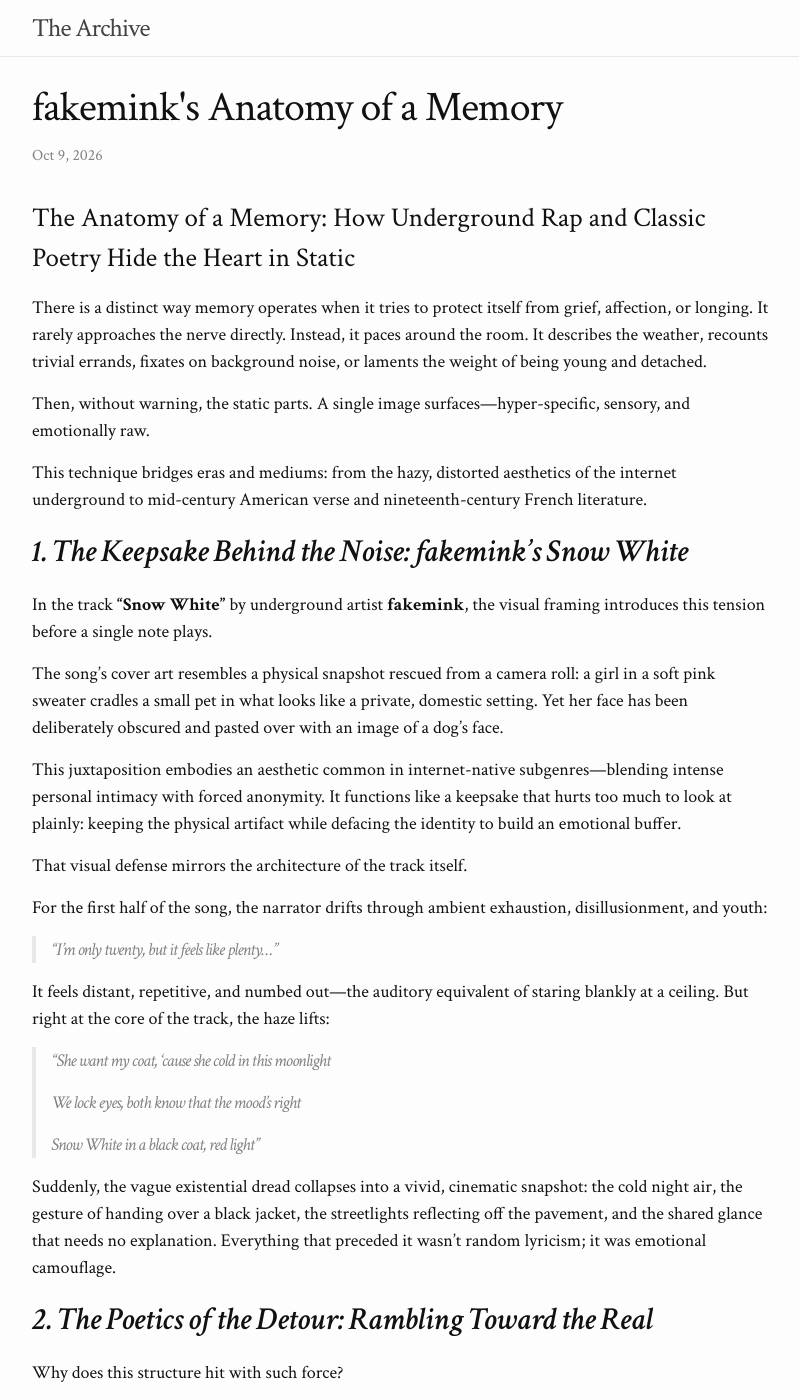
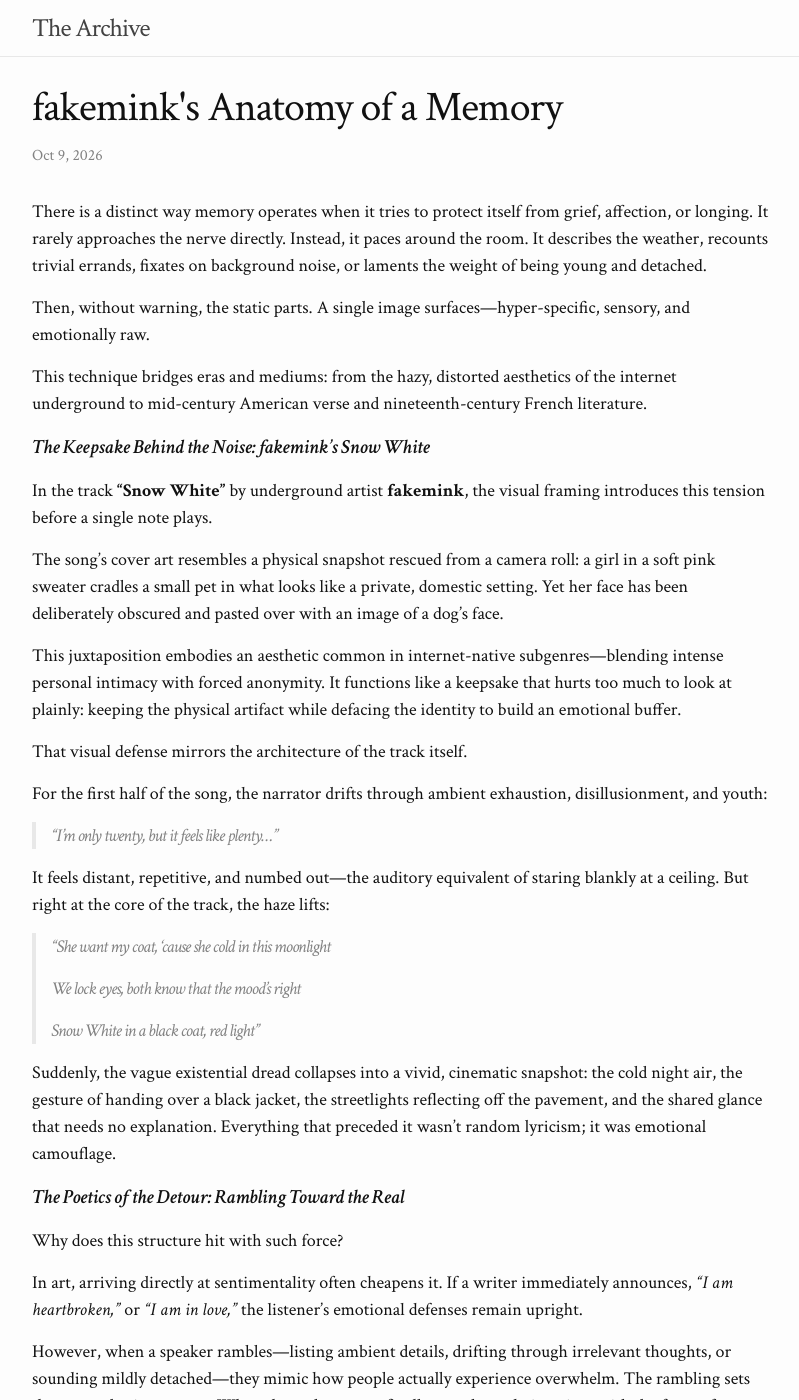
Before and after one commit to thisnat/the-archive, a Jekyll site: the page built from _posts/2026-10-9-fakemink-s-anatomy-of-a-memory.md, in a window 1280 px wide and 1400 px high. Shown: the whole window, without its empty margins (238-1037 px from the left). Built offline with Jekyll 4.4.1, drawn with Linux system fonts in a browser that asks for light colours; some web fonts are replaced; some of the changed text lies outside the part shown.

Commit message:
feat: edit post

```diff
--- a/_posts/2026-10-9-fakemink-s-anatomy-of-a-memory.md
+++ b/_posts/2026-10-9-fakemink-s-anatomy-of-a-memory.md
@@ -3,8 +3,6 @@ layout: post
 title:  "fakemink's Anatomy of a Memory"
 date:   2026-10-9
 ---
-
-# The Anatomy of a Memory: How Underground Rap and Classic Poetry Hide the Heart in Static
 
 There is a distinct way memory operates when it tries to protect itself from grief, affection, or longing. It rarely approaches the nerve directly. Instead, it paces around the room. It describes the weather, recounts trivial errands, fixates on background noise, or laments the weight of being young and detached.
 
@@ -12,7 +10,7 @@ Then, without warning, the static parts. A single image surfaces—hyper-specifi
 
 This technique bridges eras and mediums: from the hazy, distorted aesthetics of the internet underground to mid-century American verse and nineteenth-century French literature.
 
-## 1. The Keepsake Behind the Noise: fakemink’s *Snow White*
+#### The Keepsake Behind the Noise: fakemink’s *Snow White*
 
 In the track **"Snow White"** by underground artist **fakemink**, the visual framing introduces this tension before a single note plays.
 
@@ -36,7 +34,7 @@ It feels distant, repetitive, and numbed out—the auditory equivalent of starin
 
 Suddenly, the vague existential dread collapses into a vivid, cinematic snapshot: the cold night air, the gesture of handing over a black jacket, the streetlights reflecting off the pavement, and the shared glance that needs no explanation. Everything that preceded it wasn’t random lyricism; it was emotional camouflage.
 
-## 2. The Poetics of the Detour: Rambling Toward the Real
+#### The Poetics of the Detour: Rambling Toward the Real
 
 Why does this structure hit with such force?
 
@@ -190,7 +188,7 @@ Few poems demonstrate emotional armor through mundane objects like Jacques Prév
 
 The catalog of everyday objects wasn’t indifference; it was the slow-motion paralysis of watching someone leave forever.
 
-### Arthur Rimbaud — *Sensation* (1870)
+#### Arthur Rimbaud — *Sensation* (1870)
 
 Written when he was only fifteen years old, Rimbaud captures the restless urge to roam aimlessly through nature, attempting to numb the mind, only for solitary wandering to lead straight back to the need for connection.
 
```
Also changed, not shown: other parts of _posts/2026-10-9-fakemink-s-anatomy-of-a-memory.md (+5 -5 lines).
